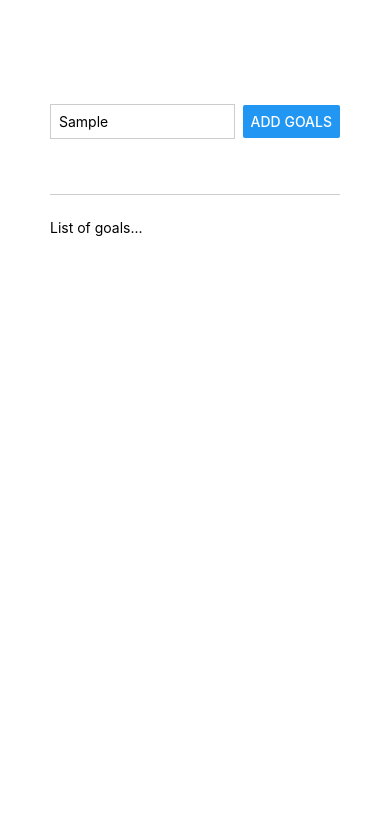
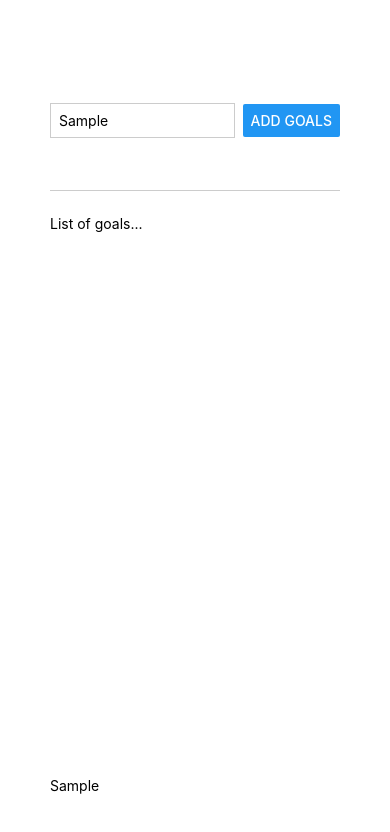
Before and after one commit to tomstao/reactnative, a React Native app: screen / in a window 390 px wide. Both pictures are taken after typing "Sample" into the empty fields and a click on the button "ADD GOALS". Shown: the top 832 px of the page. Built offline with nearby package versions, Linux system fonts and the light colour scheme.

Commit message:
feat: map the goals to text component

```diff
--- a/App.js
+++ b/App.js
@@ -3,13 +3,20 @@ import {useState} from "react";
 
 export default function App() {
     const [enterGoalText, setEnterGoalText] = useState('');
+    const [courseGoals, setCourseGoal] = useState([]);
 
     function goalInputHandler(enteredText) {
         setEnterGoalText(enteredText);
     }
 
     function addGoalHandler() {
-        console.log(enterGoalText);
+        // console.log(enterGoalText);
+        setCourseGoal(
+            currentCourseGoal => [
+                ...courseGoals,
+                enterGoalText,
+            ]
+        );
     }
 
     return (
@@ -27,6 +34,14 @@ export default function App() {
                 <Text>
                     List of goals...
                 </Text>
+            </View>
+
+            <View>
+                {courseGoals.map((goal, index) => (
+                    <Text key={index}>
+                        {goal}
+                    </Text>
+                ))}
             </View>
         </View>
     );
```
